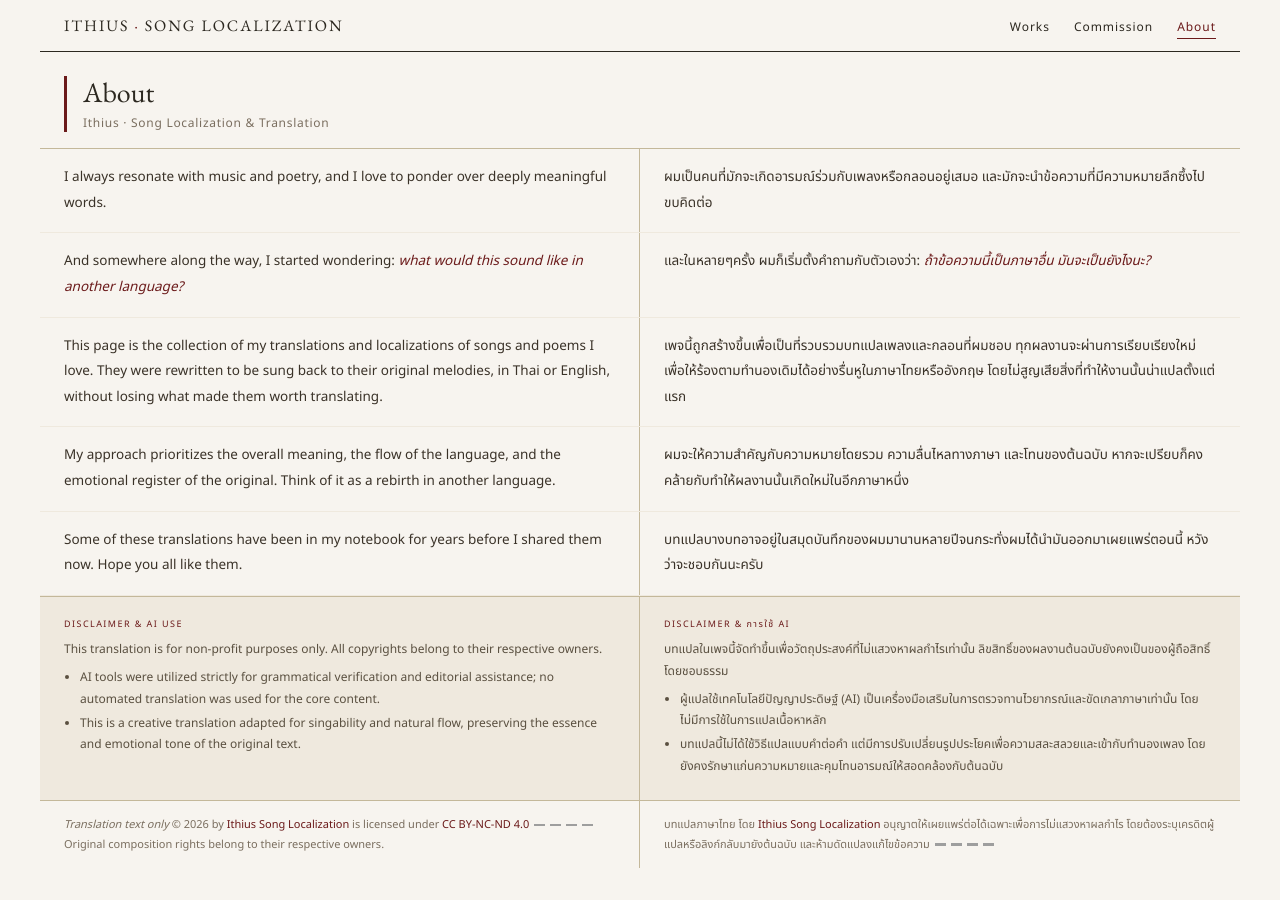
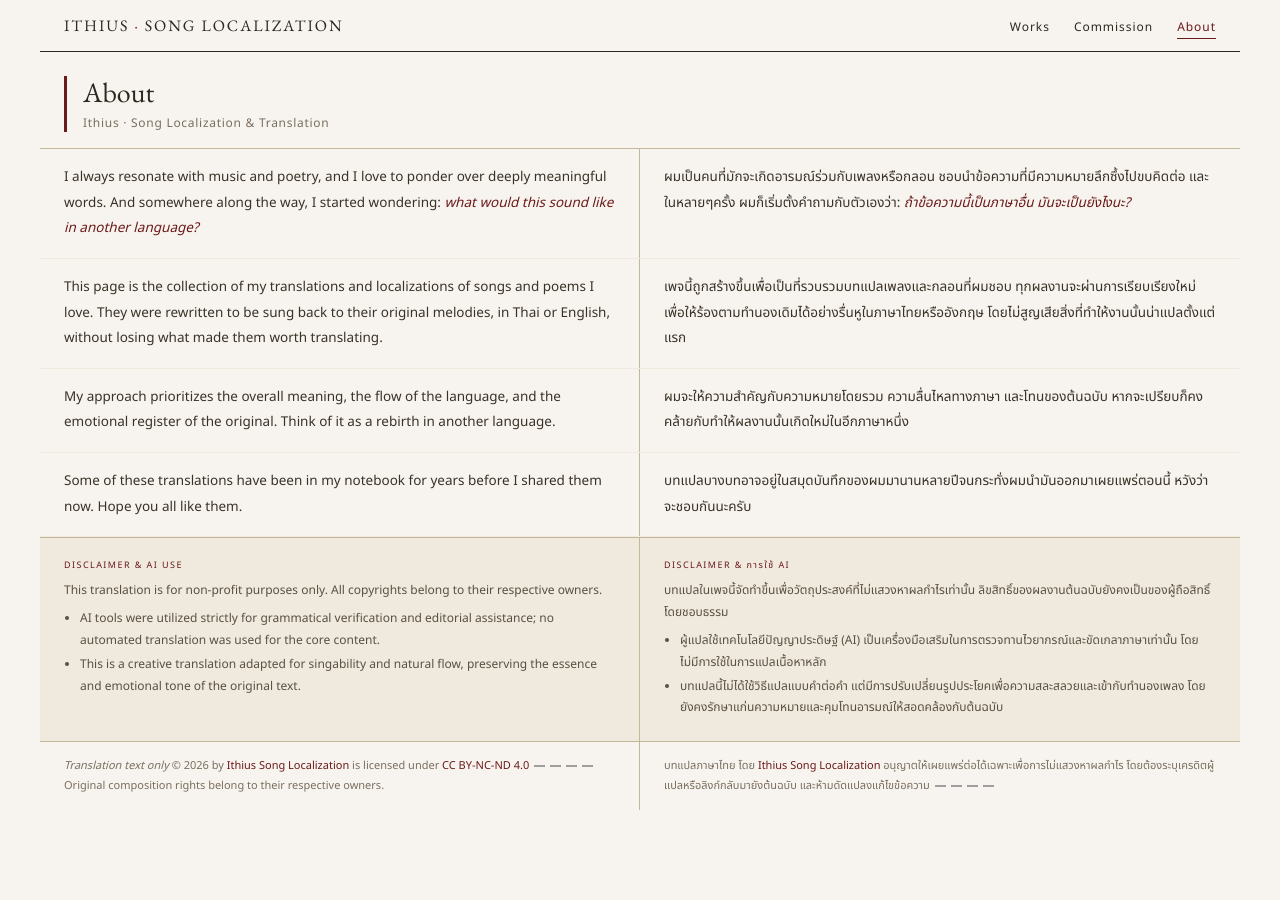
Before and after one commit to Ithius/song-localization, a Jekyll site: the page built from about.html, in a window 1280 px wide. Built offline with Jekyll 4.4.1, drawn with Linux system fonts in a browser that asks for light colours; grey boxes are pictures that could not be loaded.

Commit message:
Update about.html

```diff
--- a/about.html
+++ b/about.html
@@ -30,12 +30,8 @@
   </div>
 
   <div class="mu-para-row">
-    <div class="mu-para-cell">I always resonate with music and poetry, and I love to ponder over deeply meaningful words.</div>
-    <div class="mu-para-cell">ผมเป็นคนที่มักจะเกิดอารมณ์ร่วมกับเพลงหรือกลอนอยู่เสมอ และมักจะนำข้อความที่มีความหมายลึกซึ้งไปขบคิดต่อ</div>
-  </div>
-  <div class="mu-para-row">
-    <div class="mu-para-cell">And somewhere along the way, I started wondering: <em>what would this sound like in another language?</em></div>
-    <div class="mu-para-cell">และในหลายๆครั้ง ผมก็เริ่มตั้งคำถามกับตัวเองว่า: <em>ถ้าข้อความนี้เป็นภาษาอื่น มันจะเป็นยังไงนะ?</em></div>
+    <div class="mu-para-cell">I always resonate with music and poetry, and I love to ponder over deeply meaningful words. And somewhere along the way, I started wondering: <em>what would this sound like in another language?</em></div>
+    <div class="mu-para-cell">ผมเป็นคนที่มักจะเกิดอารมณ์ร่วมกับเพลงหรือกลอน ชอบนำข้อความที่มีความหมายลึกซึ้งไปขบคิดต่อ และในหลายๆครั้ง ผมก็เริ่มตั้งคำถามกับตัวเองว่า: <em>ถ้าข้อความนี้เป็นภาษาอื่น มันจะเป็นยังไงนะ?</em></div>
   </div>
   <div class="mu-para-row">
     <div class="mu-para-cell">This page is the collection of my translations and localizations of songs and poems I love. They were rewritten to be sung back to their original melodies, in Thai or English, without losing what made them worth translating.</div>
@@ -47,7 +43,7 @@
   </div>
   <div class="mu-para-row">
     <div class="mu-para-cell">Some of these translations have been in my notebook for years before I shared them now. Hope you all like them.</div>
-    <div class="mu-para-cell">บทแปลบางบทอาจอยู่ในสมุดบันทึกของผมมานานหลายปีจนกระทั่งผมได้นำมันออกมาเผยแพร่ตอนนี้ หวังว่าจะชอบกันนะครับ</div>
+    <div class="mu-para-cell">บทแปลบางบทอาจอยู่ในสมุดบันทึกของผมมานานหลายปีจนกระทั่งผมนำมันออกมาเผยแพร่ตอนนี้ หวังว่าจะชอบกันนะครับ</div>
   </div>
 
   <div class="mu-disclaimer-row">
```
